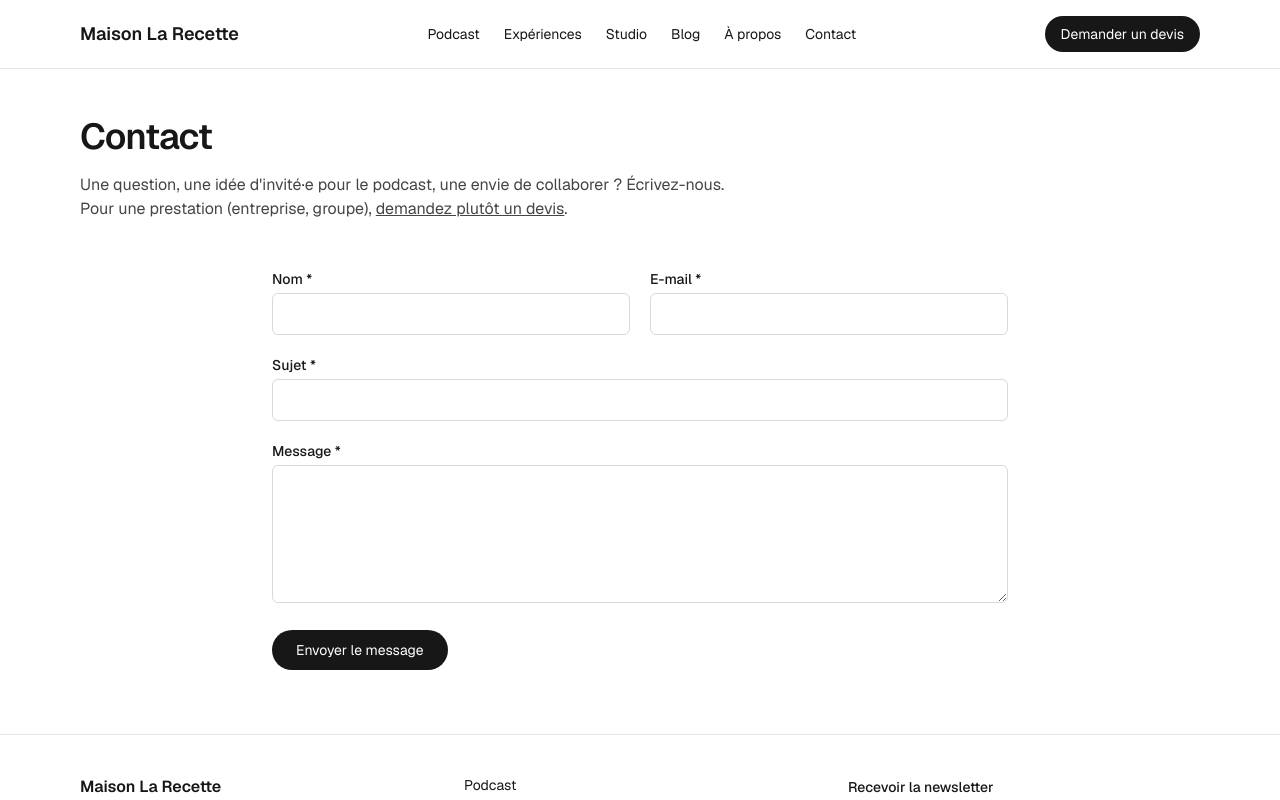
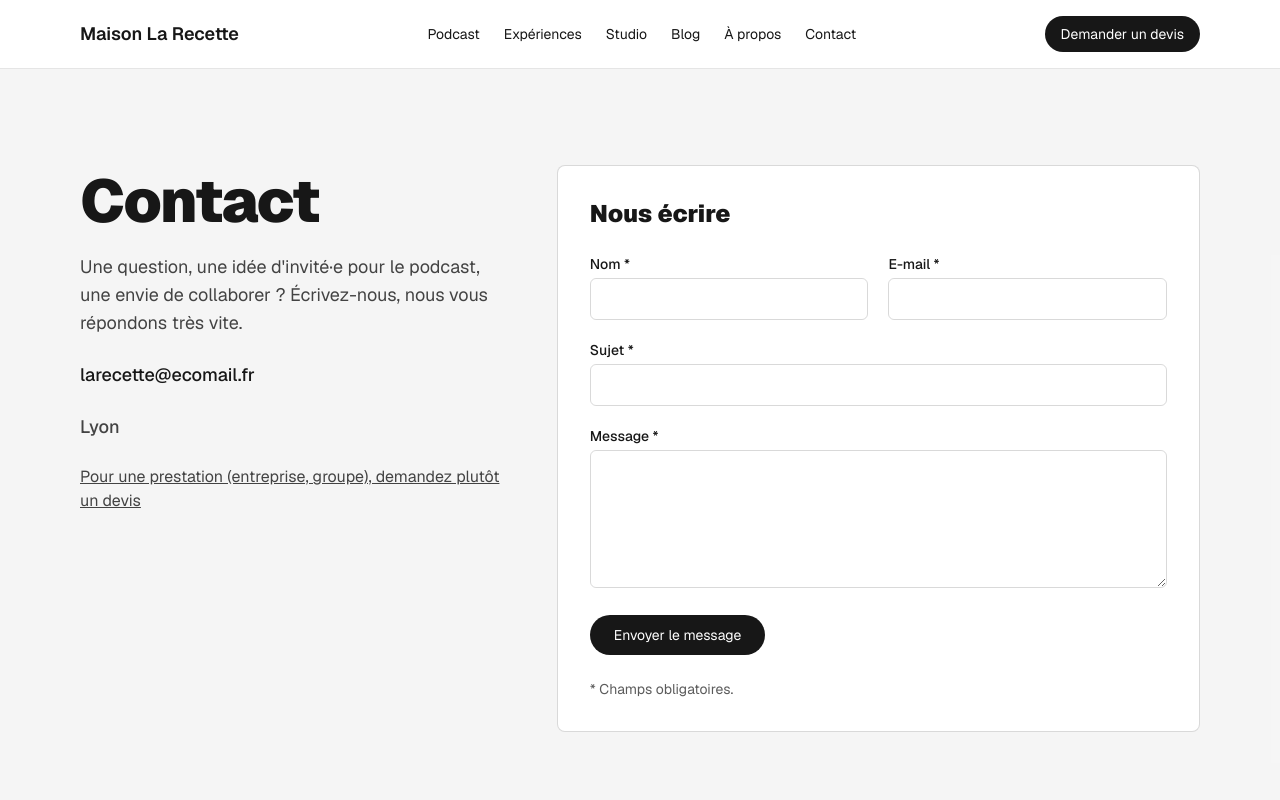
Before and after one commit to MalakayaLvg/larecettemaison, a Next.js app: page /contact in a window 1280 px wide. Shown: the top 800 px of the page. Built offline with nearby package versions, Linux system fonts and the light colour scheme; no server answers.

Commit message:
add: contact / devis page

```diff
--- a/app/(site)/contact/page.tsx
+++ b/app/(site)/contact/page.tsx
@@ -1,6 +1,5 @@
 import type { Metadata } from "next";
-import Link from "next/link";
-import { PageIntro } from "@/components/PageIntro";
+import { FormHero } from "@/components/home/FormHero";
 import { ContactForm } from "./ContactForm";
 
 export const metadata: Metadata = {
@@ -8,22 +7,17 @@ export const metadata: Metadata = {
   description: "Contacter Maison La Recette.",
 };
 
+// Same layout as the quote page (Figma "Contact / Devis"), with the plain message form.
 export default function ContactPage() {
   return (
-    <>
-      <PageIntro title="Contact">
-        <p>
-          Une question, une idée d&apos;invité·e pour le podcast, une envie de collaborer ?
-          Écrivez-nous. Pour une prestation (entreprise, groupe),{" "}
-          <Link href="/devis" className="underline">
-            demandez plutôt un devis
-          </Link>
-          .
-        </p>
-      </PageIntro>
-      <div className="mx-auto max-w-3xl px-4 pb-16">
-        <ContactForm />
-      </div>
-    </>
+    <FormHero
+      title="Contact"
+      intro="Une question, une idée d'invité·e pour le podcast, une envie de collaborer ? Écrivez-nous, nous vous répondons très vite."
+      otherLink={{ href: "/devis", label: "Pour une prestation (entreprise, groupe), demandez plutôt un devis" }}
+      cardTitle="Nous écrire"
+      note="* Champs obligatoires."
+    >
+      <ContactForm />
+    </FormHero>
   );
 }
--- a/app/(site)/devis/page.tsx
+++ b/app/(site)/devis/page.tsx
@@ -1,5 +1,7 @@
 import type { Metadata } from "next";
-import { PageIntro } from "@/components/PageIntro";
+import { FormHero } from "@/components/home/FormHero";
+import { Section } from "@/components/home/Section";
+import { Steps } from "@/components/home/Steps";
 import { getQuoteServices } from "@/lib/quote-services";
 import { QuoteForm } from "./QuoteForm";
 
@@ -7,6 +9,18 @@ export const metadata: Metadata = {
   title: "Demander un devis",
   description: "Demande de devis pour une expérience ou une prestation Studio.",
 };
+
+// Layout and copy from the Figma wireframe "Contact / Devis — Desktop 1920" (node 14:583).
+
+const steps = [
+  {
+    title: "Décrivez votre projet",
+    text: "Atelier, food tour, team building ou podcast : décrivez votre projet dans le formulaire.",
+  },
+  { title: "Recevez la confirmation", text: "Merci ! Votre demande est bien envoyée : je vous rappelle sous 48 h." },
+  { title: "Échangez par téléphone", text: "Je propose d'abord un rendez-vous téléphonique pour préciser la demande." },
+  { title: "Recevez votre devis", text: "J'envoie ensuite une proposition de devis. Je réponds en général sous 48 h." },
+];
 
 export default async function QuotePage(props: PageProps<"/devis">) {
   const { experience, studio } = await props.searchParams;
@@ -21,15 +35,21 @@ export default async function QuotePage(props: PageProps<"/devis">) {
 
   return (
     <>
-      <PageIntro title="Demander un devis">
-        <p>
-          Entreprises, associations, groupes : décrivez-nous votre projet, nous revenons vers
-          vous sous 48 h.
-        </p>
-      </PageIntro>
-      <div className="mx-auto max-w-3xl px-4 pb-16">
-        <QuoteForm services={services} defaultService={defaultService} />
-      </div>
+      {/* 02 — Devis B2B */}
+      <FormHero
+        title="Contact et demande de devis à Lyon"
+        intro="Je propose d'abord un rendez-vous téléphonique pour préciser la demande, puis j'envoie une proposition de devis. Je réponds en général sous 48 h."
+        otherLink={{ href: "/contact", label: "Une question, une idée d'invité·e ? Écrivez-nous" }}
+        cardTitle="Demander un devis"
+        note="* Champs obligatoires. Je vous rappelle pour préciser la demande, en général sous 48 h."
+      >
+        <QuoteForm services={services} defaultService={defaultService} submitLabel="Demander un devis" />
+      </FormHero>
+
+      {/* 03 — Déroulé */}
+      <Section title="Comment se passe votre demande de devis ?">
+        <Steps items={steps} />
+      </Section>
     </>
   );
 }
--- /dev/null
+++ b/components/home/FormHero.tsx
@@ -0,0 +1,49 @@
+import Link from "next/link";
+import { contactEmail } from "@/lib/site";
+
+// Contact / quote pages (Figma "Contact / Devis", section "Devis B2B"): text and contact
+// details on the left, the form in a card on the right.
+export function FormHero({
+  title,
+  intro,
+  otherLink,
+  cardTitle,
+  note,
+  children,
+}: {
+  title: string;
+  intro: string;
+  otherLink: { href: string; label: string };
+  cardTitle: string;
+  note?: string;
+  children: React.ReactNode;
+}) {
+  return (
+    <section className="bg-foreground/[0.04]">
+      <div className="mx-auto grid max-w-6xl items-start gap-12 px-4 py-16 sm:py-24 lg:grid-cols-[2fr_3fr]">
+        <div className="space-y-6">
+          <div className="space-y-4">
+            <h1 className="text-4xl font-black tracking-tight sm:text-6xl sm:leading-[72px]">{title}</h1>
+            <p className="text-lg opacity-80">{intro}</p>
+          </div>
+          <p className="text-lg font-medium">
+            <a href={`mailto:${contactEmail}`} className="hover:underline">
+              {contactEmail}
+            </a>
+          </p>
+          <p className="text-lg font-medium opacity-80">Lyon</p>
+          <p>
+            <Link href={otherLink.href} className="underline opacity-80 hover:opacity-100">
+              {otherLink.label}
+            </Link>
+          </p>
+        </div>
+        <div className="space-y-6 rounded-lg border border-black/15 bg-background p-6 sm:p-8">
+          <h2 className="text-2xl font-black">{cardTitle}</h2>
+          {children}
+          {note && <p className="text-sm opacity-70">{note}</p>}
+        </div>
+      </div>
+    </section>
+  );
+}
--- a/lib/site.ts
+++ b/lib/site.ts
@@ -65,3 +65,5 @@ export type ArticleCategory = keyof typeof articleCategories;
 export function isArticleCategory(value: unknown): value is ArticleCategory {
   return typeof value === "string" && value in articleCategories;
 }
+
+export const contactEmail = "larecette@ecomail.fr";
```
